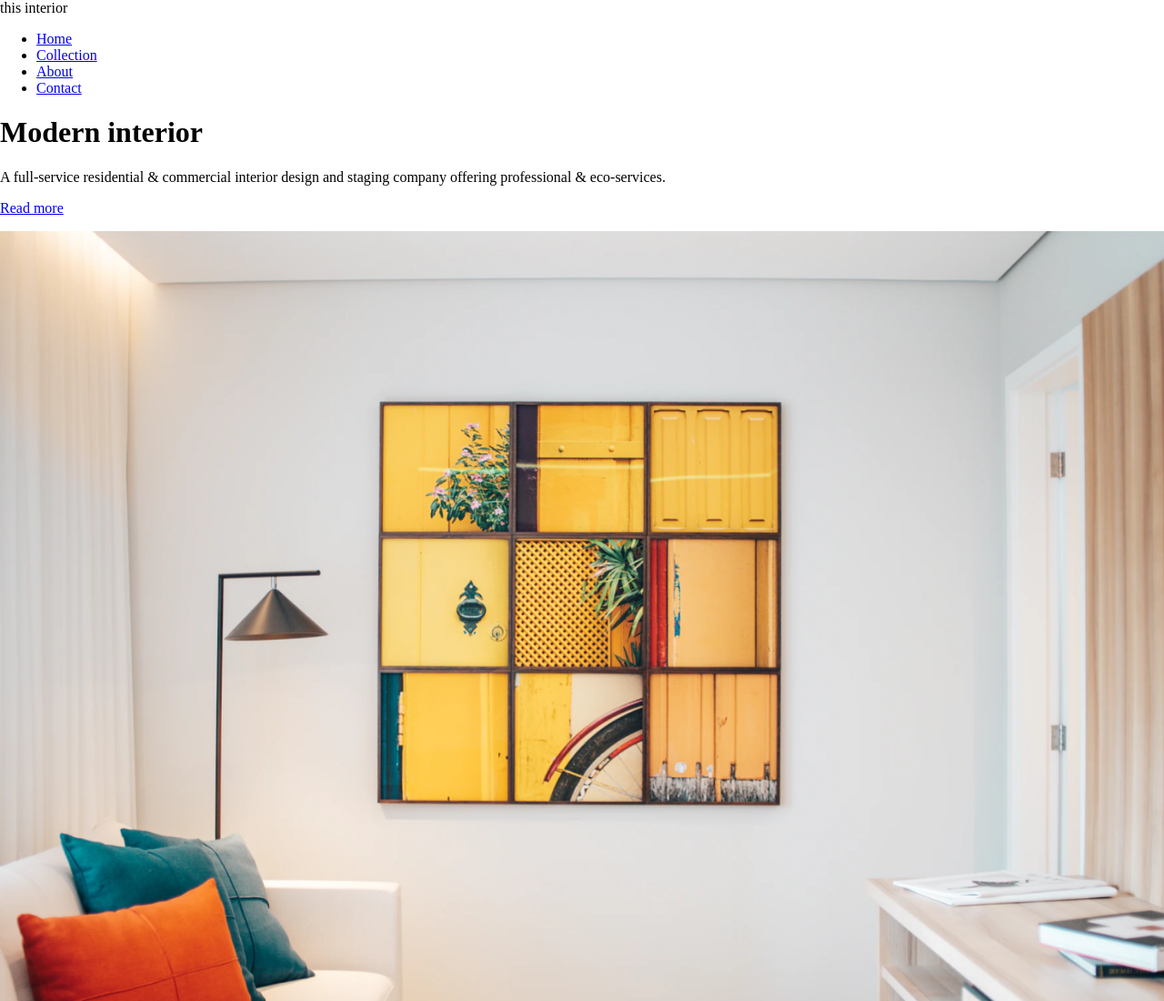
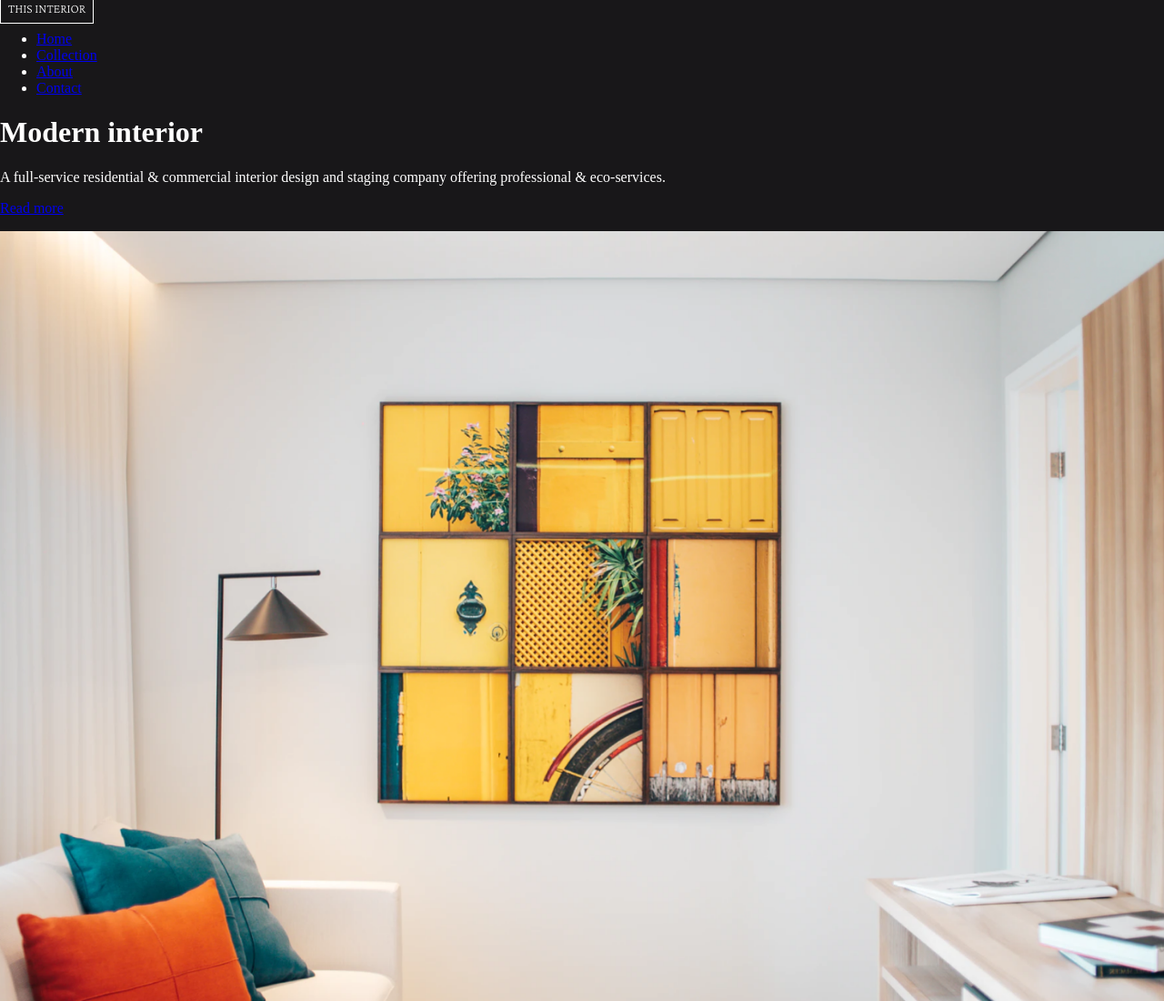
Before and after one commit to savvystrider/interior-consultant, a plain HTML site: page index.html in a window 1280 px wide. Shown: the top 1100 px of the page at 91% size. Drawn offline with nearby package versions, Linux system fonts and the light colour scheme.

Commit message:
Adds background color, font color, and logo styles

```diff
--- a/styles.css
+++ b/styles.css
@@ -5,9 +5,22 @@
 body {
     margin: 0;
     padding: 0;
+    background-color: #181719;
+    color: #fff;
 }
 
 img {
     display: block;
     max-width: 100%;
 }
+
+.logo {
+    font-family: "Crimson Pro", serif;
+    font-weight: 200;
+    font-size: 0.875rem;
+    line-height: 15px;
+    text-transform: uppercase;
+    color: #fff;
+    border: 1px solid #fff;
+    padding: .5rem;
+}
```
